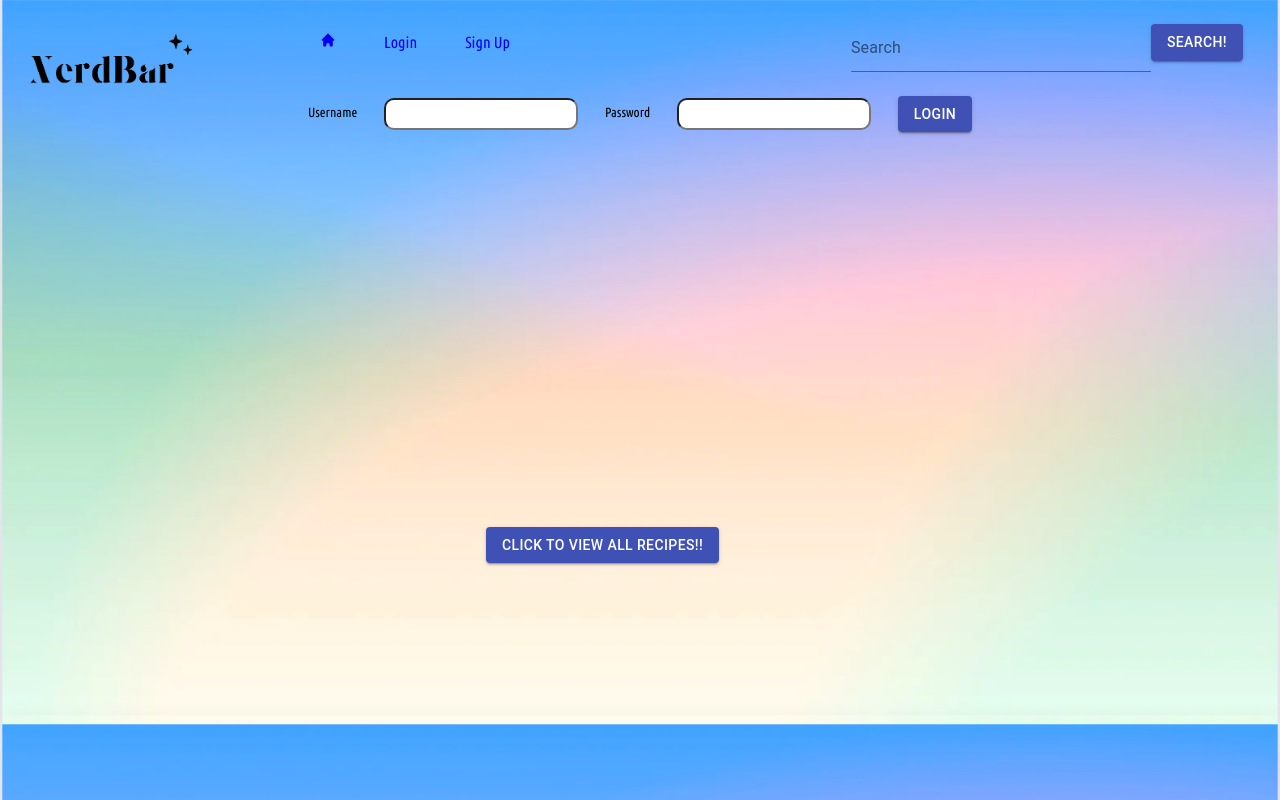
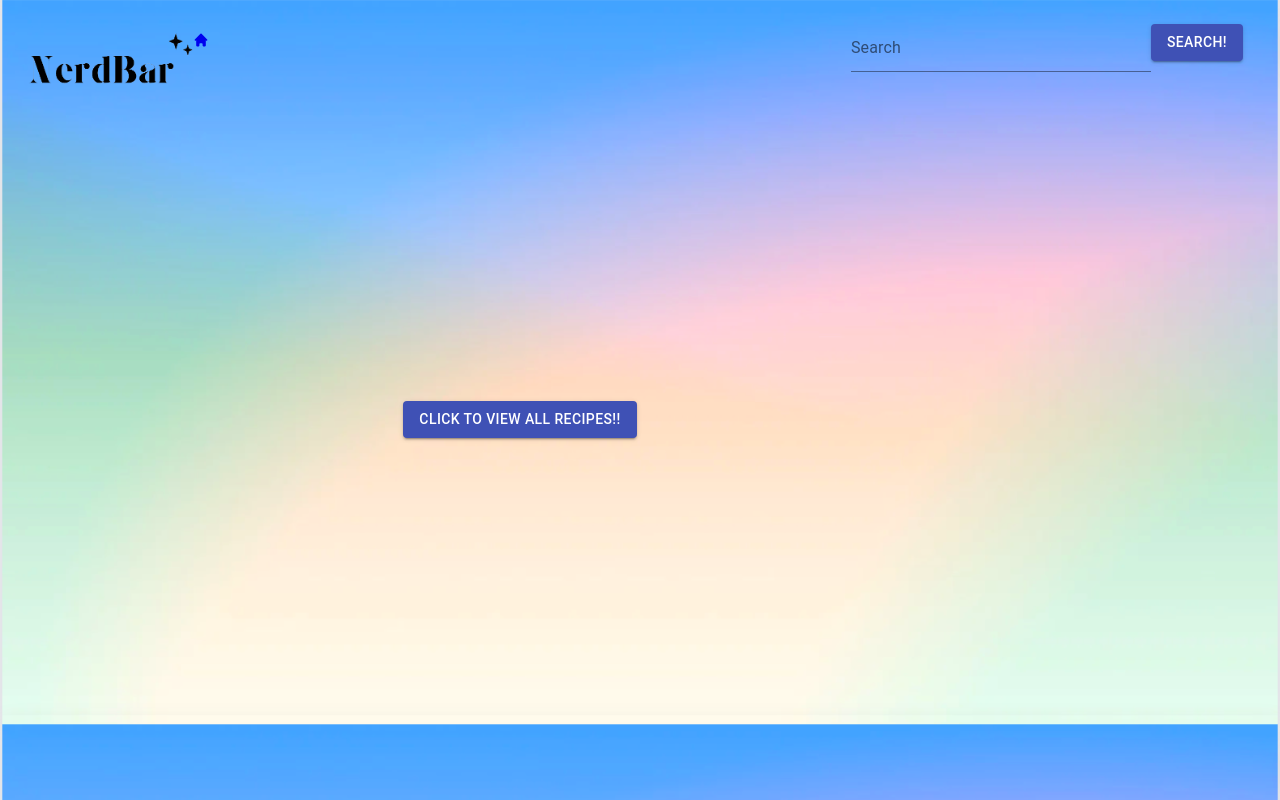
Before and after one commit to klsmith5370/NerdBar, a React app: page / in a window 1280 px wide. Built offline with nearby package versions, Linux system fonts and the light colour scheme; no server answers.

Commit message:
Took out auth form for now, working on styling for main components of recipes

```diff
--- a/client/components/AuthForm.js
+++ b/client/components/AuthForm.js
@@ -9,11 +9,11 @@ import { Button } from '@material-ui/core'
  * COMPONENT
  */
 export const AuthForm = props => {
-  const {name, displayName, handleSubmit, error} = props
+  // const {name, displayName, handleSubmit, error} = props
 
   return (
     <div>
-      <form onSubmit={handleSubmit} name={name}>
+      {/* <form onSubmit={handleSubmit} name={name}>
         <div>
           <label htmlFor='username'>
             <small>Username</small>
@@ -30,10 +30,8 @@ export const AuthForm = props => {
           <Button className='login-submit' type='submit' variant='contained' color='primary'>{displayName}</Button>
         </div>
         {error && error.response && <div> {error.response.data} </div>}
-      </form>
-      <Link to='/characterRecipes'>
-        <Button className='view-all-cards' variant='contained' color='primary' style={{ marginTop: '25em', textAlign: 'center', marginLeft: '15em', marginBottom: '5em' }}>Click to view all recipes!!</Button>
-      </Link>
+      </form> */}
+
     </div>
 
   )
--- a/client/components/Navbar.js
+++ b/client/components/Navbar.js
@@ -4,6 +4,7 @@ import {Link} from 'react-router-dom'
 import {logout} from '../store'
 import { SearchBar } from './SearchBar'
 import { HiHome } from 'react-icons/hi'
+import { Button } from '@material-ui/core'
 
 
 const Navbar = ({handleClick, isLoggedIn}) => (
@@ -25,10 +26,13 @@ const Navbar = ({handleClick, isLoggedIn}) => (
           {/* The navbar will show these links before you log in */}
           <img className='logo' src='NerdBar-logo.jpg' alt='NerdBar brand logo'/>
           <Link to='/home'><HiHome /></Link>
-          <Link to="/login">Login</Link>
-          <Link to="/signup">Sign Up</Link>
+          {/* <Link to="/login">Login</Link>
+          <Link to="/signup">Sign Up</Link> */}
           {/* <Link to='/follow'>Follow us!</Link> */}
           <SearchBar />
+          <Link to='/characterRecipes'>
+            <Button className='view-all-cards' variant='contained' color='primary' style={{ marginTop: '25em', textAlign: 'center', marginLeft: '15em', marginBottom: '5em' }}>Click to view all recipes!!</Button>
+          </Link>
         </div>
       )}
     </nav>
```
Also changed, not shown: client/App.js (+5 -5 lines).
